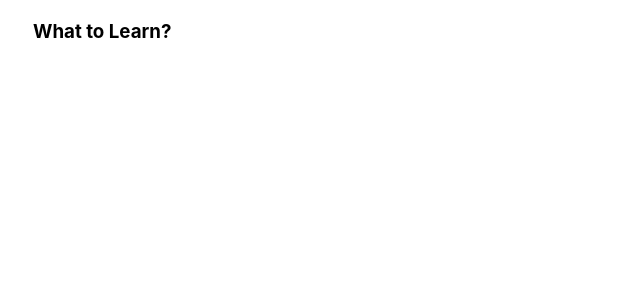
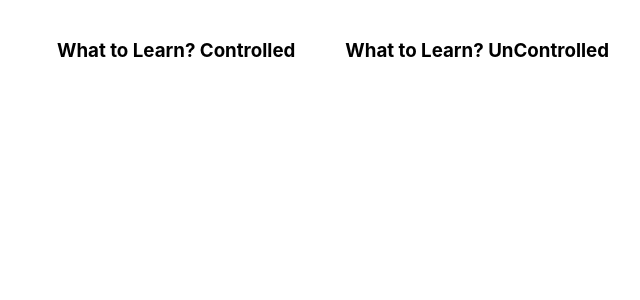
Before and after one commit to RudakovIlya/react-kabzda, a React (Create React App) app: page / in a window 1280 px wide. Shown: the top 300 px of the page, without its empty margins (307-947 px from the left). Built offline with nearby package versions, Linux system fonts and the light colour scheme.

Commit message:
feat: added uncontrolled and controlled Accordion

```diff
--- a/src/App.css
+++ b/src/App.css
@@ -1,4 +1,8 @@
 .App {
-    width: 600px;
+    max-width: 1000px;
     margin: 20px auto;
+    display: flex;
+    justify-content: center;
+    column-gap: 50px;
+    row-gap: 50px;
 }
--- a/src/App.tsx
+++ b/src/App.tsx
@@ -1,6 +1,7 @@
 import React, {useState} from 'react';
 import './App.css';
 import Accordion from "./components/Accordion/Accordion";
+import UnControlledAccordion from "./components/UnControlledAccordion/UnControlledAccordion";
 
 
 function App() {
@@ -10,8 +11,8 @@ function App() {
     return (
         <div className={'App'}>
 
-            <Accordion title={'What to Learn?'} collapsed={collapsed} onClickTitle={setCollapsed}/>
-
+            <Accordion title={'What to Learn? Controlled'} collapsed={collapsed} onClickTitle={setCollapsed}/>
+            <UnControlledAccordion/>
         </div>
     );
 }
--- /dev/null
+++ b/src/components/UnControlledAccordion/UnContrilledAccordionTitle/UnControlledAccordionTitle.tsx
@@ -0,0 +1,26 @@
+import React from 'react';
+
+export type UnControlledAccordionTitlePropsType = {
+    title: string
+    collapsed: boolean
+    onClick: (collapsed: boolean) => void
+}
+
+const UnControlledAccordionTitle: React.FC<UnControlledAccordionTitlePropsType> = ({title, collapsed, onClick}) => {
+
+    const onClickHandler = () => {
+        onClick(!collapsed)
+    }
+
+    const titleStyle = {
+       cursor: 'pointer',
+    }
+
+    return (
+        <div style={titleStyle}>
+            <h3 onClick={onClickHandler}>{title}</h3>
+        </div>
+    );
+};
+
+export default UnControlledAccordionTitle;
--- /dev/null
+++ b/src/components/UnControlledAccordion/UnControlledAccordion.tsx
@@ -0,0 +1,22 @@
+import React, {useState} from 'react';
+import UnControlledAccordionTitle from "./UnContrilledAccordionTitle/UnControlledAccordionTitle";
+import UnControlledAccordionBody from "./UnControlledAccordionBody/UnControlledAccordionBody";
+import body from './UnControlledAccordionBody/body.module.css'
+
+const UnControlledAccordion = () => {
+
+    const [collapsed, setCollapsed] = useState(true);
+
+    return (
+        <div>
+            <UnControlledAccordionTitle
+                title={'What to Learn? UnControlled'}
+                collapsed={collapsed}
+                onClick={setCollapsed}/>
+            <UnControlledAccordionBody className={`${!collapsed ? `${body.collapsed}` : ''}`}/>
+
+        </div>
+    );
+};
+
+export default UnControlledAccordion;
--- /dev/null
+++ b/src/components/UnControlledAccordion/UnControlledAccordionBody/UnControlledAccordionBody.tsx
@@ -0,0 +1,38 @@
+import React from 'react';
+import {v1} from "uuid";
+import body from './body.module.css'
+
+export type UnControlledAccordionBodyPropsType = {
+    className: string
+}
+
+const UnControlledAccordionBody: React.FC<UnControlledAccordionBodyPropsType> = ({className}) => {
+
+    const uncontrolledAccordionBodyData = [
+        {id: v1(), title: 'HTML'},
+        {id: v1(), title: 'JS'},
+        {id: v1(), title: 'React'},
+        {id: v1(), title: 'Redux'},
+        {id: v1(), title: 'TypeScript'},
+    ];
+
+    const uncontrolledAccordionBodyItem = uncontrolledAccordionBodyData.map(({id, title}) => {
+        return <div key={id}>{title}</div>
+    })
+    const getRandomNum = (min: number, max: number) => Math.floor(Math.random() * (max - min + 1) + min);
+    const bodyStyle = {
+        padding: '10px',
+        backgroundColor: `rgba(${getRandomNum(0, 255)}, ${getRandomNum(0, 255)}, ${getRandomNum(0, 255)},${Math.random()})`,
+        color: `rgb(${getRandomNum(0, 255)}, ${getRandomNum(0, 255)}, ${getRandomNum(0, 255)} )`
+    }
+
+    return (
+        <div className={`${body.accordionBody} ${className}`}>
+            <div style={bodyStyle}>
+                {uncontrolledAccordionBodyItem}
+            </div>
+        </div>
+    );
+};
+
+export default UnControlledAccordionBody;
--- /dev/null
+++ b/src/components/UnControlledAccordion/UnControlledAccordionBody/body.module.css
@@ -0,0 +1,11 @@
+.accordionBody {
+    max-height: 0px;
+    overflow: hidden;
+    border-radius: 16px;
+    transition: padding .1s ease, max-height .3s ease;
+}
+
+.collapsed {
+    box-sizing: border-box;
+    max-height: 100%;
+}
--- a/src/index.css
+++ b/src/index.css
@@ -4,6 +4,7 @@ body {
     'Ubuntu', 'Cantarell', 'Fira Sans', 'Droid Sans', 'Helvetica Neue',
     sans-serif;
   -webkit-font-smoothing: antialiased;
+cursor: pointer;
   -moz-osx-font-smoothing: grayscale;
 }
 
```
Also changed, not shown: 2 other files (tests, documents, lock files or other folders).
